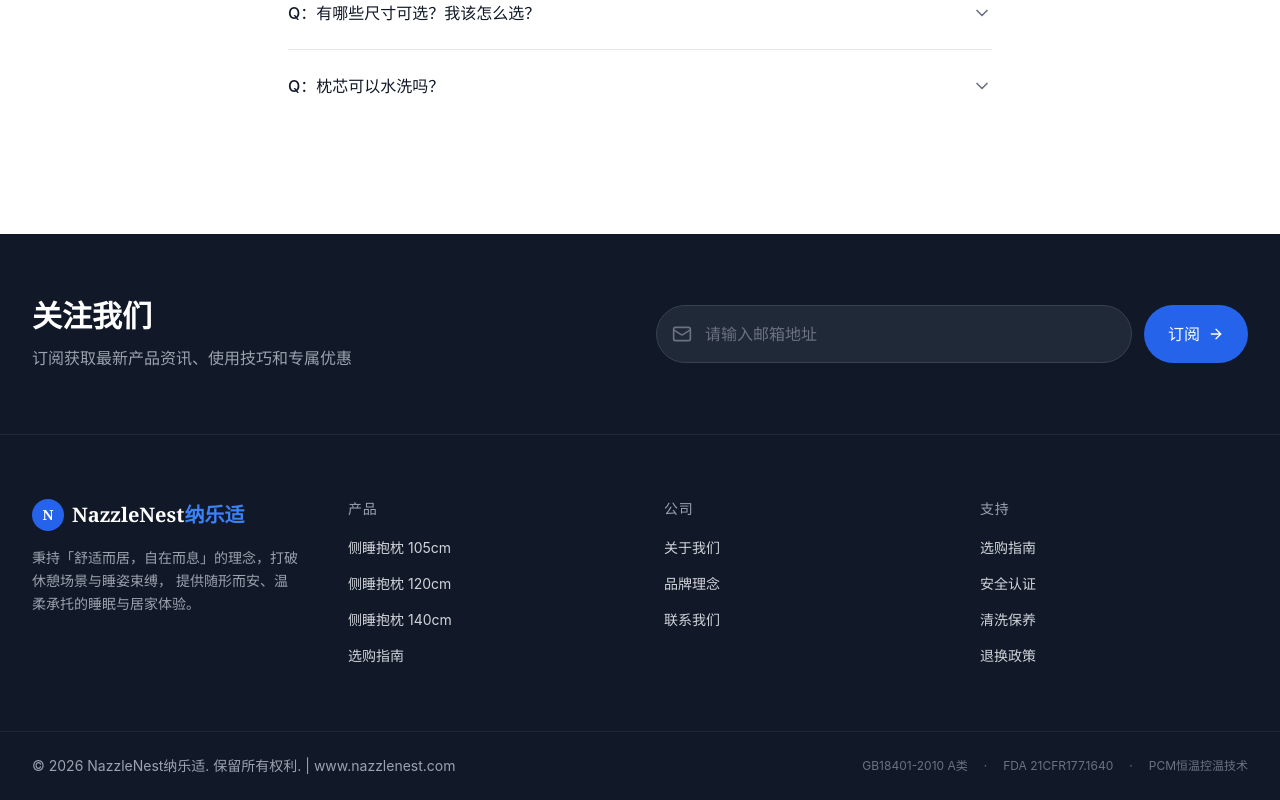
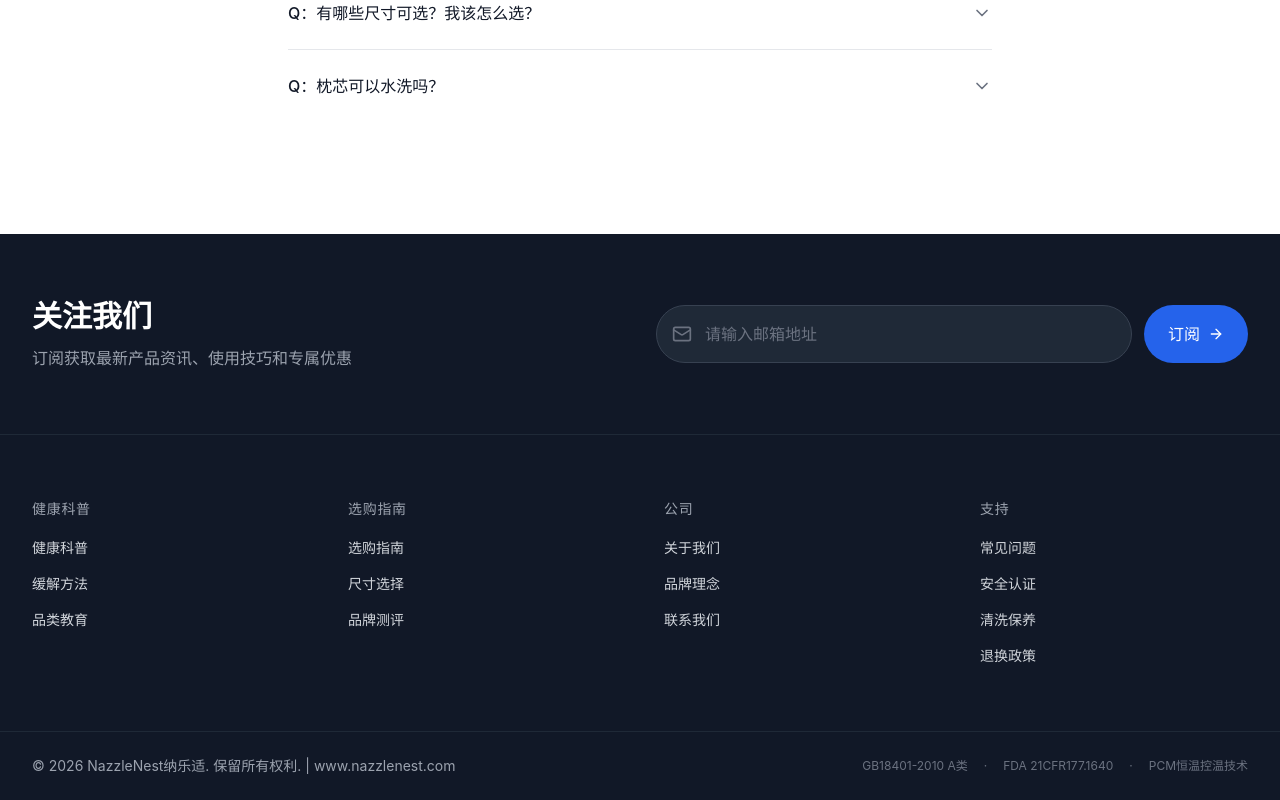
Before and after one commit to Goooodluckxqx/Officialsite, a Next.js app: page / in a window 1280 px wide. Shown: the part 3928-4728 px from the top of the page. Built offline with nearby package versions, Linux system fonts and the light colour scheme.

Commit message:
Update src/components/Footer.tsx

```diff
--- a/src/components/Footer.tsx
+++ b/src/components/Footer.tsx
@@ -5,11 +5,15 @@ import { Mail, ArrowRight } from "lucide-react";
 import Link from "next/link";
 
 const footerLinks = {
-  products: [
-    { label: "侧睡抱枕 105cm", href: "#products" },
-    { label: "侧睡抱枕 120cm", href: "#products" },
-    { label: "侧睡抱枕 140cm", href: "#products" },
+  blog: [
+    { label: "健康科普", href: "/blog/health" },
+    { label: "缓解方法", href: "/blog/relief" },
+    { label: "品类教育", href: "/blog/education" },
+  ],
+  guides: [
     { label: "选购指南", href: "/guides" },
+    { label: "尺寸选择", href: "/guides/how-to-choose/size-guide" },
+    { label: "品牌测评", href: "/guides/reviews" },
   ],
   company: [
     { label: "关于我们", href: "/about" },
@@ -17,7 +21,7 @@ const footerLinks = {
     { label: "联系我们", href: "#" },
   ],
   support: [
-    { label: "选购指南", href: "/guides" },
+    { label: "常见问题", href: "#faq" },
     { label: "安全认证", href: "/guides#safety" },
     { label: "清洗保养", href: "/guides#care" },
     { label: "退换政策", href: "#" },
@@ -60,27 +64,11 @@ export default function Footer() {
       {/* Main Footer */}
       <div className="max-w-7xl mx-auto px-4 sm:px-6 lg:px-8 py-16">
         <div className="grid grid-cols-2 md:grid-cols-4 gap-8 lg:gap-12">
-          {/* Brand */}
-          <div className="col-span-2 md:col-span-4 lg:col-span-1 mb-8 lg:mb-0">
-            <Link href="/" className="flex items-center gap-2 mb-4">
-              <div className="w-8 h-8 bg-blue-600 rounded-full flex items-center justify-center">
-                <span className="text-white font-serif text-sm font-bold">N</span>
-              </div>
-              <span className="text-xl font-serif font-semibold">
-                NazzleNest<span className="text-blue-500">纳乐适</span>
-              </span>
-            </Link>
-            <p className="text-gray-400 text-sm leading-relaxed mb-6">
-              秉持「舒适而居，自在而息」的理念，打破休憩场景与睡姿束缚，
-              提供随形而安、温柔承托的睡眠与居家体验。
-            </p>
-          </div>
-
-          {/* Links */}
+          {/* Blog */}
           <div>
-            <h4 className="font-medium text-sm uppercase tracking-wider text-gray-400 mb-4">产品</h4>
+            <h4 className="font-medium text-sm uppercase tracking-wider text-gray-400 mb-4">健康科普</h4>
             <ul className="space-y-3">
-              {footerLinks.products.map((link) => (
+              {footerLinks.blog.map((link) => (
                 <li key={link.label}>
                   <Link href={link.href} className="text-gray-300 hover:text-white transition-colors text-sm">
                     {link.label}
@@ -90,6 +78,21 @@ export default function Footer() {
             </ul>
           </div>
 
+          {/* Guides */}
+          <div>
+            <h4 className="font-medium text-sm uppercase tracking-wider text-gray-400 mb-4">选购指南</h4>
+            <ul className="space-y-3">
+              {footerLinks.guides.map((link) => (
+                <li key={link.label}>
+                  <Link href={link.href} className="text-gray-300 hover:text-white transition-colors text-sm">
+                    {link.label}
+                  </Link>
+                </li>
+              ))}
+            </ul>
+          </div>
+
+          {/* Company */}
           <div>
             <h4 className="font-medium text-sm uppercase tracking-wider text-gray-400 mb-4">公司</h4>
             <ul className="space-y-3">
@@ -103,6 +106,7 @@ export default function Footer() {
             </ul>
           </div>
 
+          {/* Support */}
           <div>
             <h4 className="font-medium text-sm uppercase tracking-wider text-gray-400 mb-4">支持</h4>
             <ul className="space-y-3">
```
